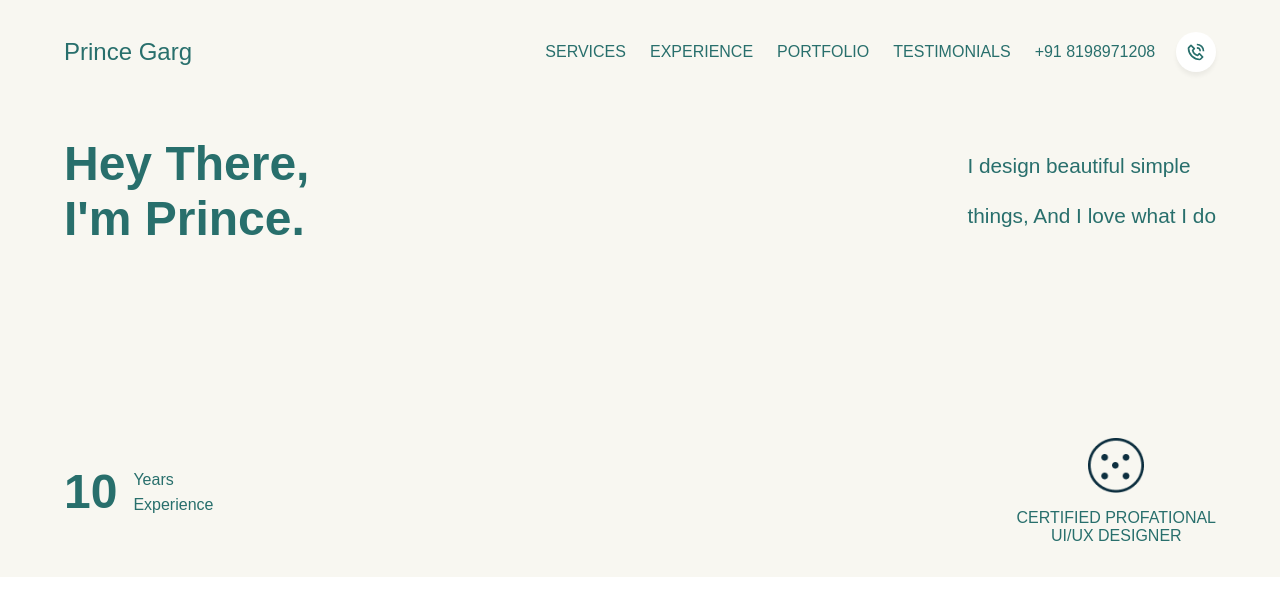
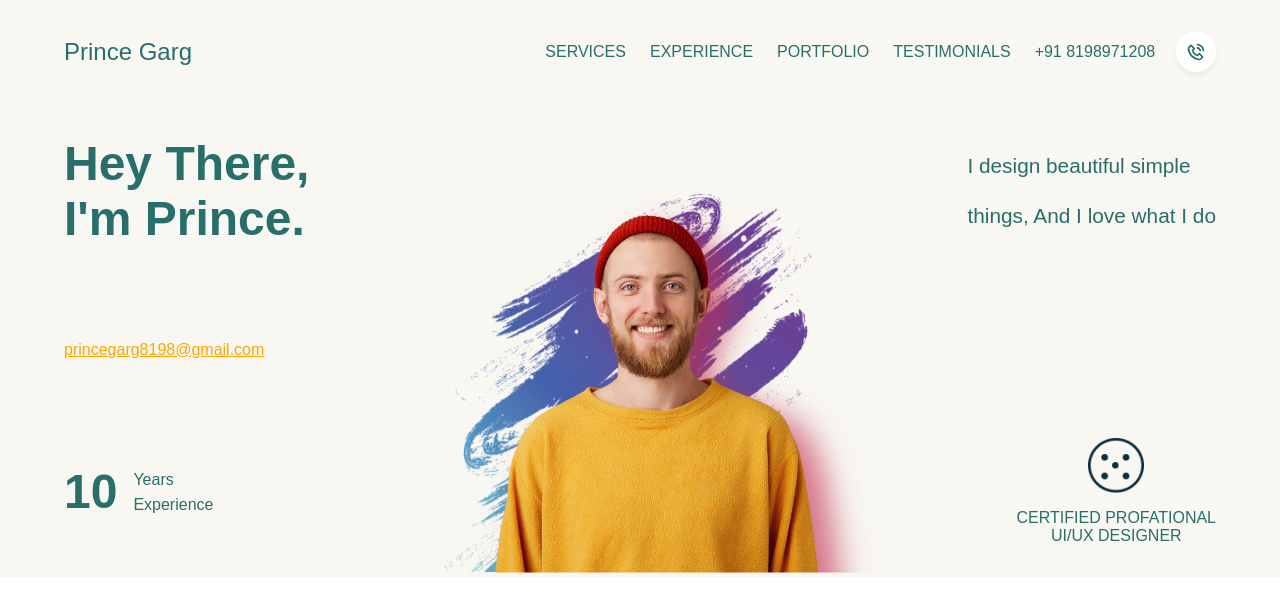
Before and after one commit to PrinceGarg10/Portfolio, a React (Vite) app: page / in a window 1280 px wide. Shown: the top 616 px of the page. Built offline with nearby package versions, Linux system fonts and the light colour scheme; a web font is replaced by a local one.

Commit message:
add person image and style

```diff
--- a/src/components/hero/Hero.jsx
+++ b/src/components/hero/Hero.jsx
@@ -15,6 +15,15 @@ const Hero = () => {
                         things, And I love what I do
                     </span>
                 </div>
+                {/* ------------PERSON IMAGE---------- */}
+                <div className={css.person}>
+                    <img src="./person.png" alt="" />
+                </div>
+
+                {/* --------EMAIL-------------------- */}
+                <a href="mailto:princegarg8198@gmail.com" className={css.email}>
+                    princegarg8198@gmail.com
+                </a>
                 {/* ---------LOWER ELEMENTS */}
                 <div className={css.lowerElements}>
                     <div className={css.experience}>
--- a/src/components/hero/Hero.module.scss
+++ b/src/components/hero/Hero.module.scss
@@ -42,5 +42,23 @@
             }
 
         }
+
+        .person {
+            position: absolute;
+            bottom: -2rem;
+            margin: auto;
+            background-image: url('../../../public/splash.png');
+            background-repeat: no-repeat;
+            background-size: 23rem;
+            left: 33%;
+        }
+
+        .email {
+            position: absolute;
+            top: 50%;
+            color: orange;
+            left: 0;
+            // text-decoration: none;
+        }
     }
 }
```
